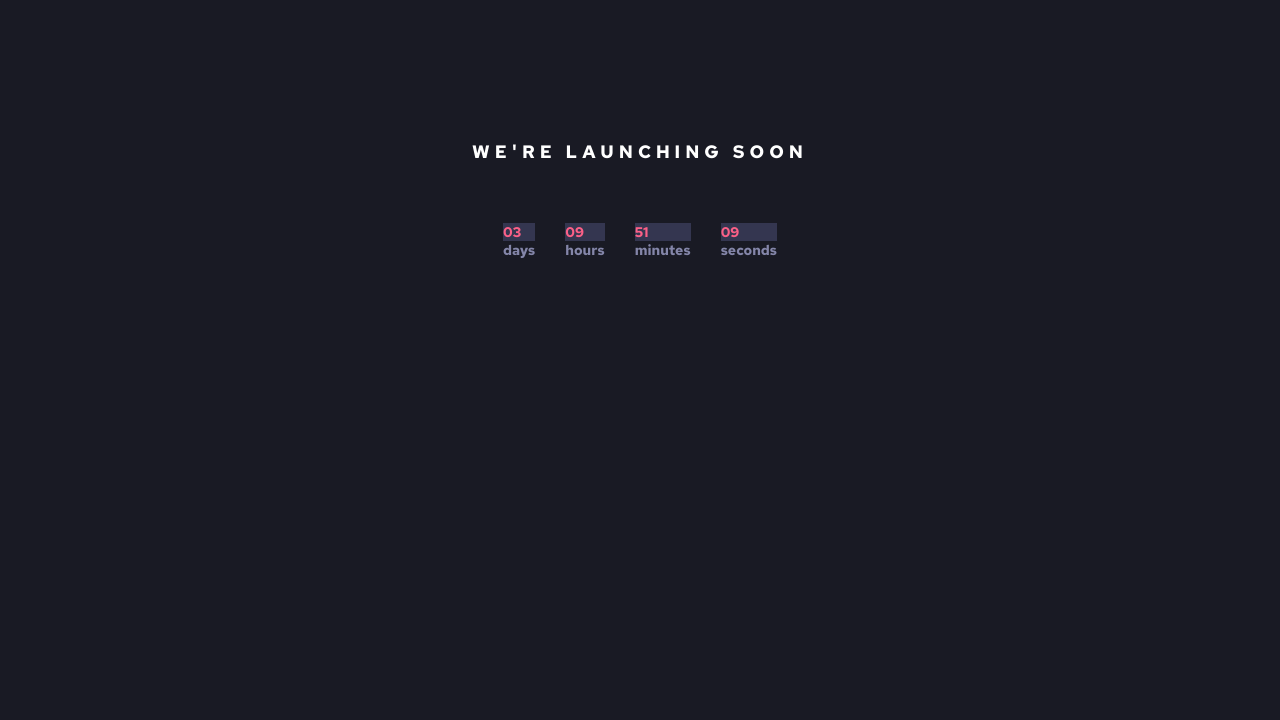
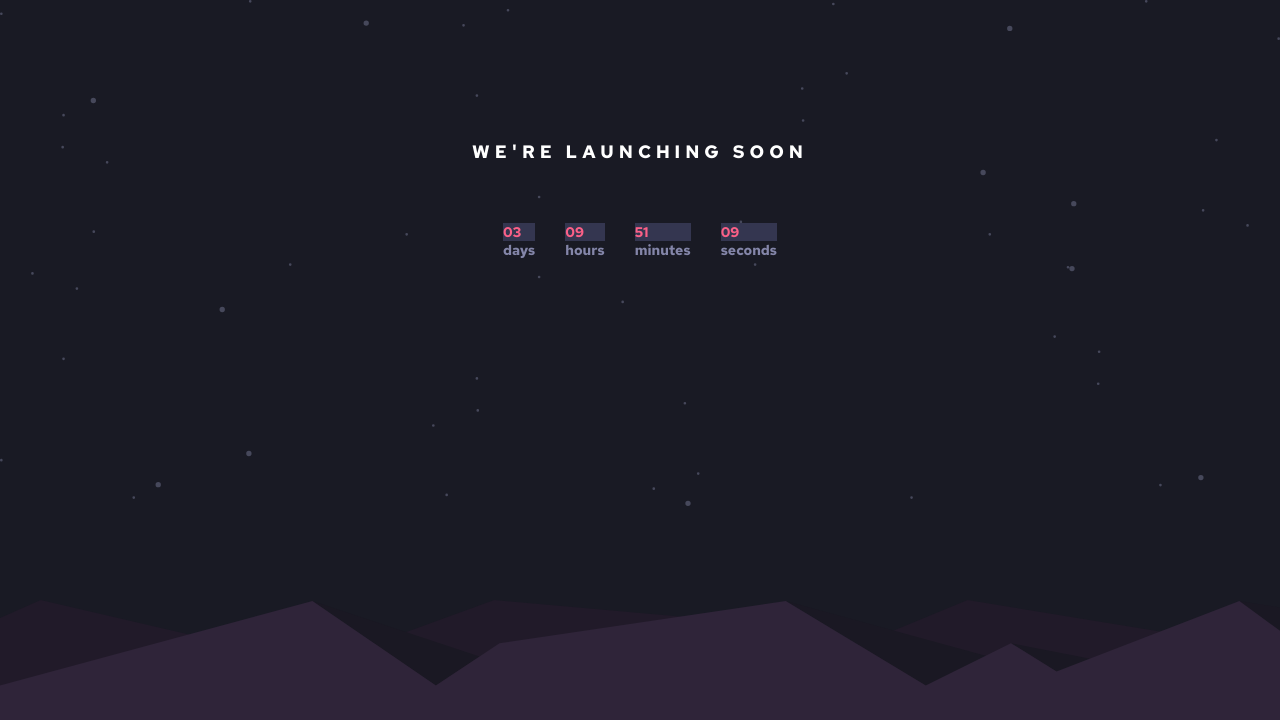
Before and after one commit to GeraldVeeneman/launch-countdown-timer, a website: page index.html in a window 1280 px wide. Shown: the top 720 px of the page. Drawn offline with Linux system fonts and the light colour scheme; the site is published under a folder, as on GitHub Pages, so addresses that start at the root find nothing; files whose address does not match are found by name.

Commit message:
Corrected background image links

```diff
--- a/css/style.css
+++ b/css/style.css
@@ -35,7 +35,7 @@ body {
   font-size: 1.4rem;
   font-weight: 700;
   background-color: var(--very-dark-mostly-black-blue);
-  background-image: url("/images/pattern-hills.svg"), url("/images/bg-stars.svg");
+  background-image: url("images/pattern-hills.svg"), url("images/bg-stars.svg");
   background-repeat: no-repeat;
   background-position: bottom center, top center;
   background-size: 100% 25vh, contain;
```
